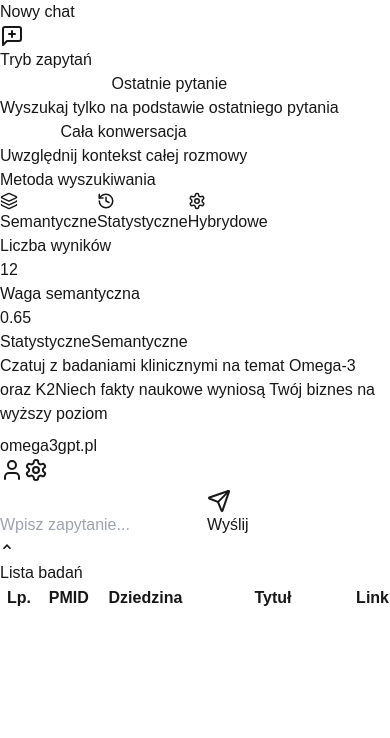
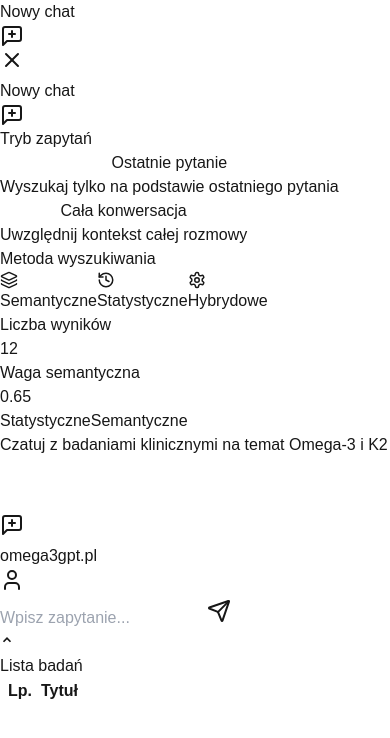
Before and after one commit to MarcinMove37ai/omega3_GPT_050125, a Next.js app: page / in a window 390 px wide. Both pictures are taken after a click on the button 12 px from the left and 470 px from the top of the page. Shown: the top 738 px of the page. Built offline with nearby package versions, Linux system fonts and the light colour scheme.

Commit message:
Implementacja mobile

```diff
--- a/src/components/MedicalChatbot/index.tsx
+++ b/src/components/MedicalChatbot/index.tsx
@@ -1,5 +1,9 @@
 'use client';
 
+import MobileNavigation from '@/components/ui/MobileNavigation';
+import MobileMenuOverlay from '@/components/ui/MobileMenuOverlay';
+import { MessageCircle, MessageSquarePlus } from 'lucide-react';
+import { useIsMobile } from '@/hooks/useIsMobile';
 import { SearchModule } from '@/lib/search_module';
 import React, { useState, useRef, useEffect } from 'react';
 import { Send, User, Settings } from 'lucide-react';
@@ -10,6 +14,7 @@ import type { Source } from '@/types';
 import FormattedMessage from '@/components/ui/FormattedMessage';
 import CustomTooltip from "@/components/ui/CustomTooltip";
 import ChatSidebar from '@/components/ui/ChatSidebar';
+
 
 interface Message {
   type: 'user' | 'assistant';
@@ -129,6 +134,10 @@ const SCROLL_DEBOUNCE = 100;
 const searchModule = new SearchModule();
 
 const MedicalChatbot = () => {
+
+  const isMobile = useIsMobile();
+  const [menuOpen, setMenuOpen] = useState(false);
+  const [showMobileMenu, setShowMobileMenu] = useState(false);
   const [messages, setMessages] = useState<Message[]>([]);
   const [inputValue, setInputValue] = useState('');
   const [isLoading, setIsLoading] = useState(false);
@@ -157,30 +166,36 @@ const handleNewChat = () => {
 
 const columns = [
   {
-    key: 'index', // zmiana z 'similarity'
+    key: 'index',
     label: 'Lp.',
-    width: '60px', // możemy zmniejszyć szerokość, bo liczby porządkowe będą krótsze
-    format: (_: any, index: number) => (index + 1), // formatowanie zwraca numer porządkowy
+    width: isMobile ? '40px' : '60px',
+    format: (_: any, index: number) => (index + 1),
+    showOnMobile: true
   },
   {
     key: 'PMID',
     label: 'PMID',
     width: '100px',
     format: (value: string) => value || 'N/A',
+    showOnMobile: false
   },
   {
     key: 'domain_primary',
     label: 'Dziedzina',
     width: '120px',
     format: (value: string) => value || 'N/A',
+    showOnMobile: false
   },
   {
     key: 'title',
     label: 'Tytuł',
-    width: '400px',
+    width: isMobile ? 'calc(100% - 40px)' : '400px',
     format: (value: string) => value || 'N/A',
+    showOnMobile: true
   },
 ];
+
+
 
 useEffect(() => {
     const scrollArea = scrollAreaRef.current?.querySelector('[data-radix-scroll-area-viewport]');
@@ -219,6 +234,10 @@ useEffect(() => {
         resizeObserver.disconnect();
     };
 }, [messages]); // Efekt reaguje na zmiany messages
+
+useEffect(() => {
+    console.log('Is mobile:', isMobile);
+}, [isMobile]);
 
   const debounce = (func: Function, wait: number) => {
     let timeout: NodeJS.Timeout;
@@ -308,7 +327,21 @@ const handleSendMessage = async (e: React.FormEvent) => {
 
 return (
   <div className="h-screen bg-white flex flex-col">
-    <ChatSidebar onNewChat={handleNewChat} />
+  {/* Desktop Sidebar */}
+  <ChatSidebar
+    onNewChat={handleNewChat}
+    isMobile={isMobile}
+  />
+
+  {/* Mobile Menu */}
+  {isMobile && (
+    <MobileMenuOverlay
+      isOpen={menuOpen}
+      onClose={() => setMenuOpen(false)}
+      onNewChat={handleNewChat}
+    />
+  )}
+
   <SearchControls
     searchType={searchType}
     setSearchType={setSearchType}
@@ -320,18 +353,26 @@ return (
     setAlpha={setAlpha}
   />
     <div
-      className={`fixed top-0 left-0 right-0 z-50 bg-blue-900 transition-transform duration-300 ease-in-out
+      className={`fixed top-0 left-0 right-0 z-20 bg-blue-900 transition-transform duration-300 ease-in-out
         ${showBanner ? 'translate-y-0' : '-translate-y-full'}`}
       style={{ height: BANNER_HEIGHT }}
     >
       <div className="max-w-6xl mx-auto w-full h-full flex items-center">
         <div className="w-full px-6 flex items-center justify-between">
-          <span className="text-sm text-white/50">
-            Czatuj z badaniami klinicznymi na temat Omega-3 oraz K2
+                    <span className={`text-sm ${isMobile ? 'text-white/50 text-center w-full' : 'text-white/50'}`}>
+            {isMobile ? (
+              <>
+                Czatuj z badaniami klinicznymi na temat <span className="text-rose-500">Omega-3</span> i <span className="text-rose-500">K2</span>
+              </>
+            ) : (
+              'Czatuj z badaniami klinicznymi na temat Omega-3 i K2'
+            )}
           </span>
+          {!isMobile && (
             <span className="text-sm text-red-500/85">
               Niech fakty naukowe wyniosą Twój biznes na wyższy poziom
             </span>
+          )}
         </div>
       </div>
     </div>
@@ -340,6 +381,11 @@ return (
         className="flex-1 flex flex-col max-w-6xl mx-auto w-full overflow-hidden transition-[margin] duration-200"
         style={{ marginTop: showBanner ? BANNER_HEIGHT : 0 }}
       >
+        {isMobile ? (
+  <MobileNavigation
+  onToggleSidebar={() => setMenuOpen(!menuOpen)}
+/>
+) : (
   <div className="bg-white px-6 border-b border-gray-100 py-4">
     <div className="flex justify-between items-center">
       <div
@@ -361,25 +407,23 @@ return (
         <button className="p-2 hover:bg-gray-100 rounded-full transition-colors">
           <User className="w-5 h-5 text-gray-500" />
         </button>
-              <button className="p-2 hover:bg-gray-100 rounded-full transition-colors">
-                <Settings className="w-5 h-5 text-gray-500" />
-              </button>
       </div>
     </div>
   </div>
+)}
 
         <div className="flex-1 overflow-hidden" ref={scrollAreaRef}>
           <ScrollArea className="h-full">
             <div className="px-6">
-              <div className={`p-4 ${messages.length > 0 ? 'bg-gray-50 rounded-xl' : ''}`}>
+              <div className={`p-2 md:p-4 ${messages.length > 0 ? 'bg-gray-50 rounded-xl' : ''}`}>
                 {messages.map((message, index) => (
                     <div
                         key={index}
-                        className={`mb-4 p-3 rounded-xl max-w-[80%] ${
+                        className={`mb-4 p-3 rounded-xl w-[98%] ${
                           message.type === 'user'
                             ? 'ml-auto bg-blue-50'
                             : 'bg-white border border-gray-200 shadow-sm'
-                        }`}
+                        } ${isMobile ? 'mx-auto' : 'max-w-[80%]'}`}
                       >
                         <FormattedMessage
                           content={message.content}
@@ -413,10 +457,12 @@ return (
             />
             <button
               onClick={handleSendMessage}
-              className="px-8 bg-blue-900 text-white rounded-xl hover:bg-blue-800 shadow-sm flex items-center justify-center"
+              className={`${
+                isMobile ? 'p-5' : 'px-8 py-4'
+              } bg-blue-900 text-white rounded-xl hover:bg-blue-800 shadow-sm flex items-center justify-center`}
             >
-              <Send className="w-4 h-4 mr-2" />
-              Wyślij
+              <Send className="w-4 h-4" />
+              {!isMobile && <span className="ml-2">Wyślij</span>}
             </button>
           </div>
 
@@ -442,11 +488,13 @@ return (
 
           <div className={`${isTableExpanded ? 'h-[420px]' : 'h-32'} rounded-xl shadow-lg bg-white transition-all duration-300`}>
             <div className="w-full h-full relative">
-              <div className="sticky top-0 bg-gray-50 z-10">
+              <div className="sticky top-0 bg-gray-50 z-[5]">
                 <table className="w-full table-fixed">
                   <thead>
                     <tr>
-                      {columns.map((column) => (
+                      {columns
+                        .filter(column => !isMobile || column.showOnMobile)
+                        .map((column) => (
                           <th
                             key={column.key}
                             style={{ width: column.width }}
@@ -455,9 +503,11 @@ return (
                             {column.label}
                           </th>
                         ))}
+                      {!isMobile && (
                         <th className="px-4 py-2 text-left text-xs font-medium text-gray-500 uppercase tracking-wider w-20">
                           Link
                         </th>
+                      )}
                     </tr>
                   </thead>
                 </table>
@@ -467,26 +517,25 @@ return (
                     <tbody className="divide-y divide-gray-200">
                       {sources.map((result, index) => (
                         <tr key={index} className="hover:bg-gray-50">
-                          {columns.map((column) => (
+                          {columns
+                        .filter(column => !isMobile || column.showOnMobile)
+                        .map((column) => (
                           <td
                             key={`${index}-${column.key}`}
                             style={{ width: column.width }}
-                              className="px-4 py-2 text-sm text-gray-900 truncate"
+                            className={`px-4 py-2 text-sm text-gray-900 ${column.key === 'title' ? '' : 'truncate'}`}
+                            onClick={column.key === 'title' ? () => setSelectedStudy(result) : undefined}
                           >
                             {column.key === 'title' ? (
-                                  <CustomTooltip
-                                    text={result.title || ''}
-                                    onClick={() => setSelectedStudy(result)}
-                                  >
-                                    <span className="block truncate">
+                                <span className="block truncate text-blue-600 hover:text-blue-900 cursor-pointer">
                                   {column.format(result[column.key], index)}
                                 </span>
-                                  </CustomTooltip>
                               ) : (
                                 column.format(result[column.key], index)
                               )}
                           </td>
                         ))}
+                      {!isMobile && (
                         <td className="px-4 py-2 text-sm w-20">
                           <button
                             onClick={() => setSelectedStudy(result)}
@@ -495,6 +544,7 @@ return (
                             Pokaż
                           </button>
                         </td>
+                      )}
                         </tr>
                       ))}
                     </tbody>
--- a/src/components/ui/ChatSidebar.tsx
+++ b/src/components/ui/ChatSidebar.tsx
@@ -4,11 +4,22 @@ import { MessageSquarePlus } from 'lucide-react';
 
 interface ChatSidebarProps {
   onNewChat?: () => void;
+  isMobile?: boolean;
+  isOpen?: boolean;
 }
 
-const ChatSidebar: React.FC<ChatSidebarProps> = ({ onNewChat }) => {
+const ChatSidebar: React.FC<ChatSidebarProps> = ({
+  onNewChat,
+  isMobile = false,
+  isOpen = false
+}) => {
   return (
-    <div className="fixed left-0 top-1/2 -translate-y-1/2 -translate-x-[75%] hover:translate-x-0 transition-all duration-300 z-10">
+    <div className={`fixed left-0 top-1/2 -translate-y-1/2 transition-all duration-300 z-10
+      ${isMobile
+        ? `${isOpen ? 'translate-x-0' : '-translate-x-full'}`
+        : '-translate-x-[75%] hover:translate-x-0'
+      }`}
+    >
       <Card className="w-64 h-[80vh] bg-white/50 backdrop-blur-sm shadow-lg relative rounded-r-lg">
         <div className="p-4 space-y-6 h-full">
           {/* Przycisk Nowy chat */}
--- /dev/null
+++ b/src/components/ui/MobileMenuOverlay.tsx
@@ -0,0 +1,56 @@
+import React from 'react';
+import { X, MessageSquarePlus } from 'lucide-react';
+
+interface MobileMenuProps {
+  isOpen: boolean;
+  onClose: () => void;
+  onNewChat: () => void;
+}
+
+const MobileMenuOverlay: React.FC<MobileMenuProps> = ({
+  isOpen,
+  onClose,
+  onNewChat,
+}) => {
+  if (!isOpen) return null;
+
+  return (
+    <div className="fixed inset-0 z-50 animate-in slide-in-from-top duration-300 p-4 bg-black/20 backdrop-blur-sm">
+      <div className="h-full flex flex-col bg-white/50 backdrop-blur-sm shadow-lg rounded-2xl relative">
+        {/* Header z X */}
+        <div className="absolute top-4 right-4">
+          <button
+            onClick={onClose}
+            className="p-2 hover:bg-gray-100/50 rounded-full transition-colors"
+          >
+            <X className="w-5 h-5 text-gray-500" />
+          </button>
+        </div>
+
+        {/* Content */}
+        <div className="flex-1 p-4 pt-16 overflow-y-auto">
+          {/* New Chat Button */}
+          <button
+            onClick={() => {
+              onNewChat();
+              onClose();
+            }}
+            className="w-full p-3 bg-blue-900 text-white rounded-xl flex items-center justify-between hover:bg-blue-800 transition-colors group"
+          >
+            <span className="flex-1 text-left pl-2">Nowy chat</span>
+            <MessageSquarePlus className="flex-shrink-0 w-5 h-5 ml-2" />
+          </button>
+
+          <div className="w-full h-px bg-gray-200 my-4" />
+
+          {/* Historia chatów będzie tutaj */}
+          <div className="space-y-2">
+            {/* Lista chatów */}
+          </div>
+        </div>
+      </div>
+    </div>
+  );
+};
+
+export default MobileMenuOverlay;
--- /dev/null
+++ b/src/components/ui/MobileNavigation.tsx
@@ -0,0 +1,53 @@
+import React from 'react';
+import { MessageSquarePlus, Settings, User } from 'lucide-react';
+
+interface MobileNavigationProps {
+  onToggleSidebar: () => void;
+}
+
+const MobileNavigation: React.FC<MobileNavigationProps> = ({
+  onToggleSidebar
+}) => {
+  return (
+    <div className="bg-white px-6 border-b border-gray-100 py-4">
+      <div className="flex justify-between items-center">
+        <button
+          onClick={onToggleSidebar}
+          className="p-2 hover:bg-gray-100 rounded-full transition-colors"
+        >
+          <MessageSquarePlus className="w-5 h-5 text-gray-500" />
+        </button>
+
+        <div
+          className="relative group"
+          onClick={() => window.location.reload()}
+          style={{ cursor: 'pointer' }}
+          onMouseEnter={(e) => e.currentTarget.querySelector('div').style.width = '105%'}
+          onMouseLeave={(e) => e.currentTarget.querySelector('div').style.width = '150%'}
+        >
+          <h1 className="text-xl text-gray-800 tracking-wide">
+            <span className="font-bold">omega3</span>
+            <span className="font-light">gpt.pl</span>
+          </h1>
+          <div
+            className="h-px bg-gray-200 mt-2 transition-all duration-300"
+            style={{
+              width: '150%',
+              position: 'relative',
+              left: '50%',
+              transform: 'translateX(-50%)'
+            }}
+          />
+        </div>
+
+        <div className="flex items-center gap-3">
+          <button className="p-2 hover:bg-gray-100 rounded-full transition-colors">
+            <User className="w-5 h-5 text-gray-500" />
+          </button>
+        </div>
+      </div>
+    </div>
+  );
+};
+
+export default MobileNavigation;
--- /dev/null
+++ b/src/hooks/useIsMobile.ts
@@ -0,0 +1,22 @@
+import { useState, useEffect } from 'react';
+
+export const useIsMobile = () => {
+  const [isMobile, setIsMobile] = useState(false);
+
+  useEffect(() => {
+    const checkIsMobile = () => {
+      setIsMobile(window.innerWidth < 768);
+    };
+
+    // Sprawdź przy pierwszym renderowaniu
+    checkIsMobile();
+
+    // Nasłuchuj na zmiany rozmiaru okna
+    window.addEventListener('resize', checkIsMobile);
+
+    // Cleanup
+    return () => window.removeEventListener('resize', checkIsMobile);
+  }, []);
+
+  return isMobile;
+};
```
Lines whose indentation alone changed are shown as unchanged.
